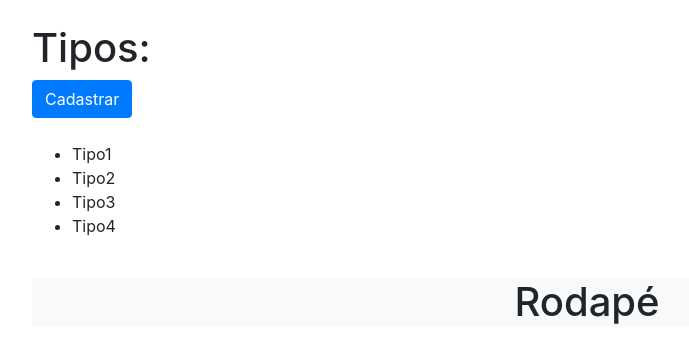
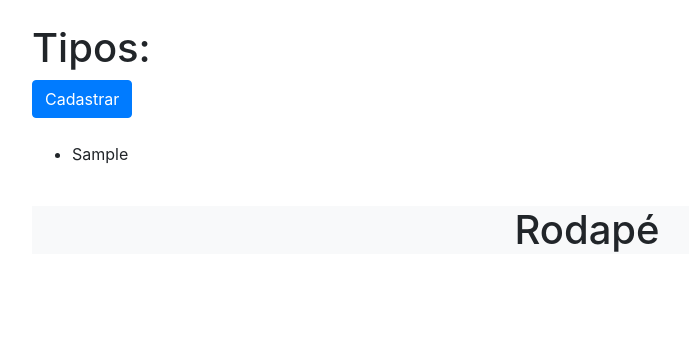
Before and after one commit to brunogomesifrn/-info419info, a Django app: page /perfil/tipos/ in a window 1280 px wide. Shown: the part 112-475 px from the top of the page, without its empty margins (53-742 px from the left). Run offline with Django 3.2, Linux system fonts and the light colour scheme; a user stored in the database is signed in; tables that the repository leaves empty hold one stand-in row (values such as "Sample post"); some libraries are stand-ins or nearby versions.

Commit message:
listando os tipos

```diff
--- a/core/templates/tipos.html
+++ b/core/templates/tipos.html
@@ -7,13 +7,13 @@
 <h1>Tipos:</h1>
     <a href="{% url 'cadastrartipo' %}" class="text-white"><button type="button" class="btn btn-primary">Cadastrar</button></a>
     <br /> <br />
+    {% for nome in tipo %}
     <ul>
-      <li>Tipo1</li>
-      <li>Tipo2</li>
-      <li>Tipo3</li>
-      <li>Tipo4</li>
+      <li>{{nome.tipo}}</li>
     </ul>
-
+    {% empty %}
+    <p>Nenhum tipo cadastrado</p>
+    {% endfor %}
     <script type="text/javascript" src="{% static 'js/bootstrap.bundle.min.js' %}"></script>
 <script type="text/javascript" src="{% static 'js/jquery.min.js' %}"></script>
 
--- a/core/views.py
+++ b/core/views.py
@@ -2,6 +2,7 @@ from django.shortcuts import render, redirect
 from django.contrib.auth.decorators import login_required
 from django.contrib.auth.forms import UserCreationForm
 from django.contrib.auth.models import User
+from .models import Tipo
 
 # Create your views here.
 def index(request):
@@ -39,7 +40,11 @@ def editarperfil(request,id):
 	return render(request, 'cadastro.html', contexto)
 @login_required
 def tipos(request):
-	return render(request, 'tipos.html')
+	tipo = Tipo.objects.all()
+	contexto = {
+	'tipo': tipo
+	}
+	return render(request, 'tipos.html', contexto)
 @login_required
 def cadastrartipo(request):
 	return render(request, 'cadastrartipo.html')
```
